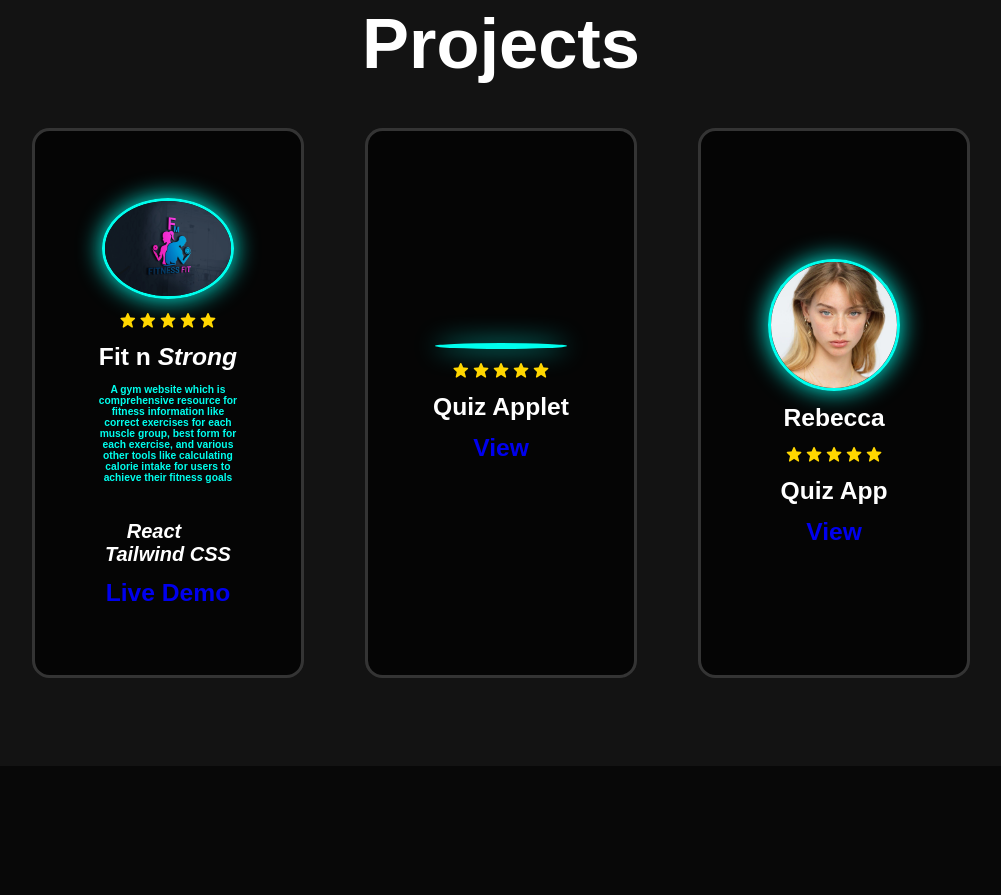
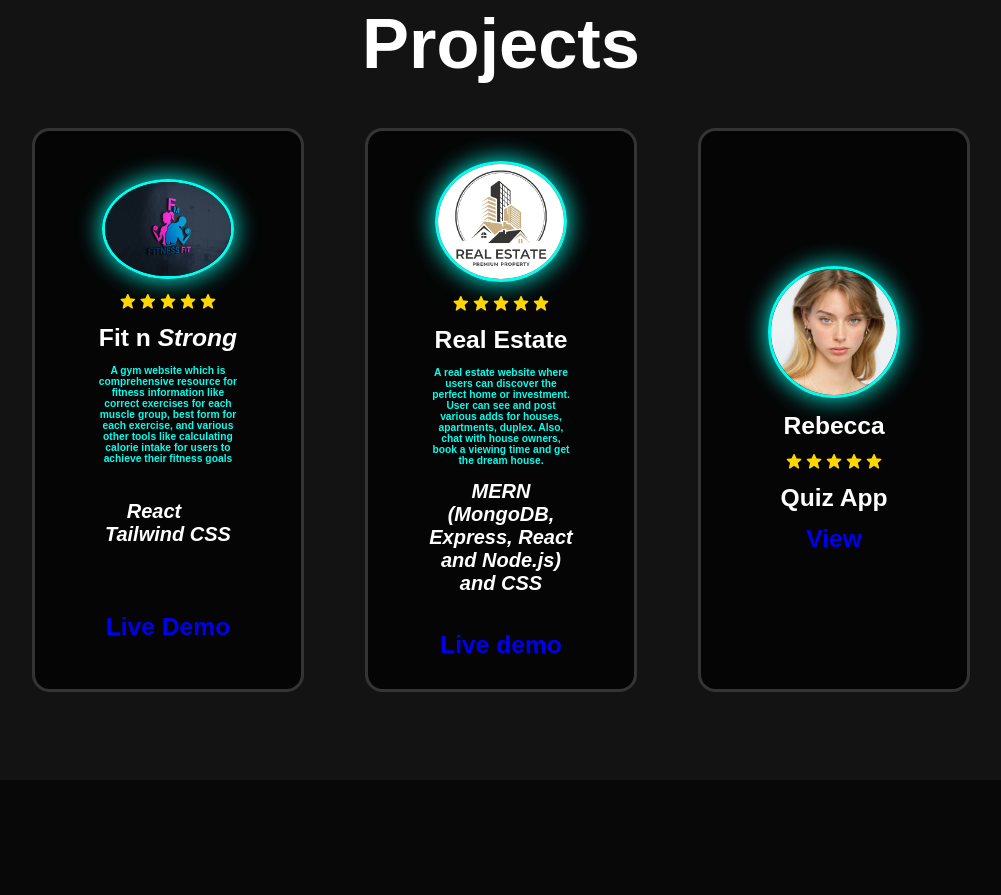
Before and after one commit to gillkartik12/My_Portfolio, a plain HTML site: page index.html in a window 1280 px wide. Shown: the part 4770-5665 px from the top of the page, without its empty margins (139-1140 px from the left). Drawn offline with nearby package versions, Linux system fonts and the light colour scheme.

Commit message:
new project added

```diff
--- a/index.html
+++ b/index.html
@@ -237,11 +237,11 @@
                     <br>
                     <i><h2 style="font-size: 20px;">React  &nbsp;&nbsp; &nbsp; Tailwind CSS</h2></i>
 
-                    <a  href= "https://gillkartik12.github.io/Fitness_App/" ><h2>Live Demo </h2></a>
+                    <br><br><br><br><a  href= "https://gillkartik12.github.io/Fitness_App/" ><h2>Live Demo </h2></a>
                 </div>
 
                 <div class="testimonial-item">
-                    <img src="2.jpg" alt="">
+                    <img src="realEstate.png" alt="">
                     <div class="rating">
                         <i class='bx bxs-star' id="star"></i>
                         <i class='bx bxs-star' id="star"></i>
@@ -249,8 +249,13 @@
                         <i class='bx bxs-star' id="star"></i>
                         <i class='bx bxs-star' id="star"></i>
                     </div>
-                    <h2>Quiz Applet</h2>
-                    <a  href= "https://gillkartik12.github.io/QuizApp-JavaScript/" ><h2>View </h2></a>
+                    <h2>Real Estate</h2>
+                    <span><h3>A real estate website where users can discover the perfect home or investment.
+                         User can see and post various adds for houses, apartments, duplex.
+                        Also, chat with house owners, book a viewing time and get the dream house.</h3></span>
+
+                    <i><h2 style="font-size: 20px;">MERN (MongoDB, Express, React and Node.js) and CSS</h2></i>
+                    <br><a  href= "https://real-estate-2-geic.onrender.com/" ><h2>Live demo </h2></a>
                 </div>
 
                 <div class="testimonial-item">
```
Also changed, not shown: realEstate.png (added).
